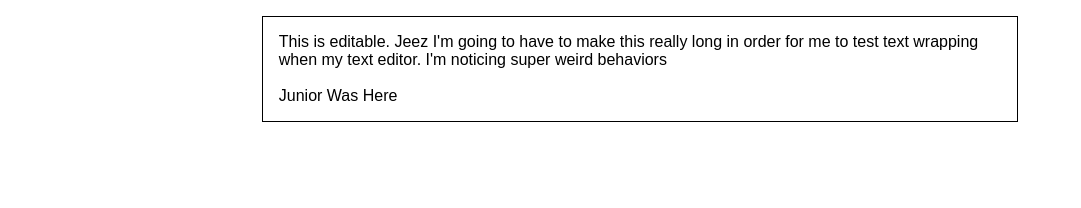
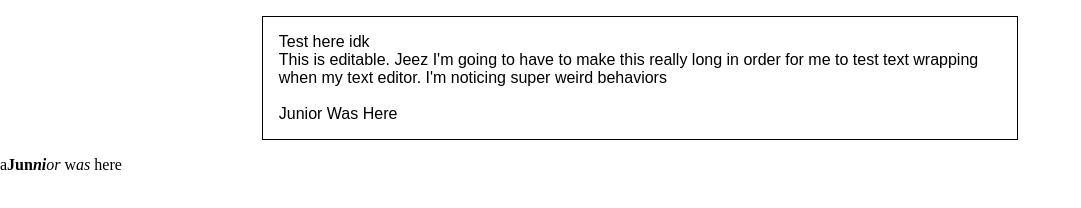
Before and after one commit to L33t-Rose/richtexteditor, a website with bundled scripts: page index.html in a window 1280 px wide. Shown: the whole page, without its empty margins (0-1081 px from the left). Built offline with nearby package versions, Linux system fonts and the light colour scheme.

Commit message:
scratch for how to handle intersections

```diff
--- a/index.html
+++ b/index.html
@@ -9,6 +9,7 @@
     <body>
         <div contenteditable="true" id="editor"></div>
         <div id="debug"></div>
+        <p aria-label="Junior Was Here">a<b>Jun<i>ni</b>or</i> w<i>as</i> here</p>
         <script src="./build/editor.js"></script>
     </body>
 </html>
--- a/src/editor.ts
+++ b/src/editor.ts
@@ -324,10 +324,139 @@ class PlainTextDocument {
         );
     }
 }
+const transformations = [
+    { type: "bold", begin: 0, length: 4 },
+    // { type: "strike", begin: 3, length: 3 },
+    { type: "italicize", begin: 1, length: 5 },
+];
+const tagMap = { bold: "b", italicize: "i" };
+const transformedText = (function (str) {
+    // merge??
+    transformations.sort((a, b) => a.begin - b.begin);
+    const merged = [transformations[0]];
+    // manage collisions
+    for (let i = 1; i < transformations.length; i++) {
+        const curr = transformations[i];
+        const prev = transformations[i - 1];
+        if (
+            curr.begin >= prev.begin &&
+            curr.begin <= prev.begin + prev.length
+        ) {
+            console.log("collision!", prev, curr);
+            let prevRemL = curr.begin - prev.begin;
+            let prevRemR = 0;
+            let currRem = curr.begin + curr.length - (prev.begin + prev.length);
+            if (currRem < 0) {
+                prevRemR = prev.length + currRem;
+                currRem = 0;
+            }
+            const newPrev = {
+                type: prev.type,
+                begin: prev.begin,
+                length: prevRemL,
+            };
+            const intersect = {
+                type: prev.type + "_" + curr.type,
+                begin: curr.begin,
+                length: curr.length - currRem,
+            };
+            const remPrev = {
+                type: prev.type,
+                begin: curr.begin + curr.length - currRem,
+                length: prevRemR,
+            };
+            const remCurr = {
+                type: curr.type,
+                begin: prev.begin + prev.length,
+                length: currRem,
+            };
+            console.log(newPrev, intersect, remPrev, remCurr);
+            console.log(
+                str.slice(newPrev.begin, newPrev.begin + newPrev.length),
+                str.slice(intersect.begin, intersect.begin + intersect.length),
+                str.slice(remPrev.begin, remPrev.begin + remPrev.length),
+                str.slice(remCurr.begin, remCurr.begin + remCurr.length),
+            );
+            // console.log(str);
+            // // What we need to calculate
+            // // How many characters intersect between prev and curr
+            // // It's not guaranteed that curr will cover to the end of prev
+            // // So we need to calculate how many remaining characters are left
+            // console.log("leftSideRem", str.slice(prev.begin, curr.begin));
+            // console.log(
+            //     "sections",
+            //     str.slice(prev.begin, prev.begin + prev.length),
+            //     str.slice(curr.begin, curr.begin + curr.length),
+            // );
+            // const diff = prev.begin + prev.length - curr.begin;
+            // console.log(
+            //     "diff",
+            //     diff,
+            //     str.slice(curr.begin, curr.begin + curr.length),
+            // );
+            // const currEnd = curr.begin + curr.length;
+            // const remainingOfPrev =
+            //     prev.begin + prev.length - (curr.begin + diff);
+            // console.log(
+            //     "remainingOfPrev",
+            //     remainingOfPrev,
+            //     str.slice(currEnd, prev.begin + prev.length),
+            // );
+            // const newPrevLength = curr.begin - prev.begin;
+            // console.log(
+            //     "newPrevLength",
+            //     newPrevLength,
+            //     str.slice(prev.begin, prev.begin + newPrevLength),
+            // );
+            // prev.length = newPrevLength;
+            // console.log(transformations[i - 1]);
+            // const remainingOfCurr =
+            //     curr.begin + curr.length - (curr.begin + diff);
+            // console.log(
+            //     "remainingOfCurr",
+            //     remainingOfCurr,
+            //     str.slice(curr.begin + diff, curr.begin + curr.length),
+            // );
+        }
+    }
+    console.log(transformations);
+    // let transformed = str;
+    let transforms: string[] = [];
+    let shifts: Record<number, number>[] = [];
+    for (const t of transformations) {
+        const localShifts: Record<number, number> = {};
+        //@ts-ignore
+        const tag = tagMap[t.type];
+        // console.log(
+        //     localShifts[t.begin] ?? t.begin,
+        //     localShifts[t.begin + t.length] ?? t.begin + t.length,
+        //     str.slice(
+        //         localShifts[t.begin] ?? t.begin,
+        //         localShifts[t.begin + t.length] ?? t.begin + t.length,
+        //     ),
+        // );
+        transforms.push(
+            str.slice(0, t.begin) +
+                `<${tag}>` +
+                str.slice(t.begin, t.begin + t.length) +
+                `</${tag}>` +
+                str.slice(t.begin + t.length),
+        );
+        localShifts[t.begin] =
+            (localShifts[t.begin] ?? t.begin) + `<${tag}>`.length;
+        localShifts[t.begin + t.length] =
+            (localShifts[t.begin + t.length] ?? t.begin + t.length) +
+            `</${tag}>`.length;
+        shifts.push(localShifts);
+        // console.log(transformed, localShifts);
+    }
+    return [transforms, shifts];
+})("Test here idk");
 
+console.log(transformedText);
 const editor = document.getElementById("editor");
 const doc = new PlainTextDocument(
     editor!,
-    "This is editable. Jeez I'm going to have to make this really long in order for me to test text wrapping when my text editor. I'm noticing super weird behaviors\n\nJunior Was Here",
+    "Test here idk\nThis is editable. Jeez I'm going to have to make this really long in order for me to test text wrapping when my text editor. I'm noticing super weird behaviors\n\nJunior Was Here",
 );
 doc.render();
--- a/styles.css
+++ b/styles.css
@@ -5,6 +5,7 @@
 #editor {
     font-family: Arial, Helvetica, sans-serif;
     max-width: 85ch;
+    width: 100%;
     margin: 1rem auto;
     border: 1px solid;
     min-height: 100px;
```
Also changed, not shown: README.md.
